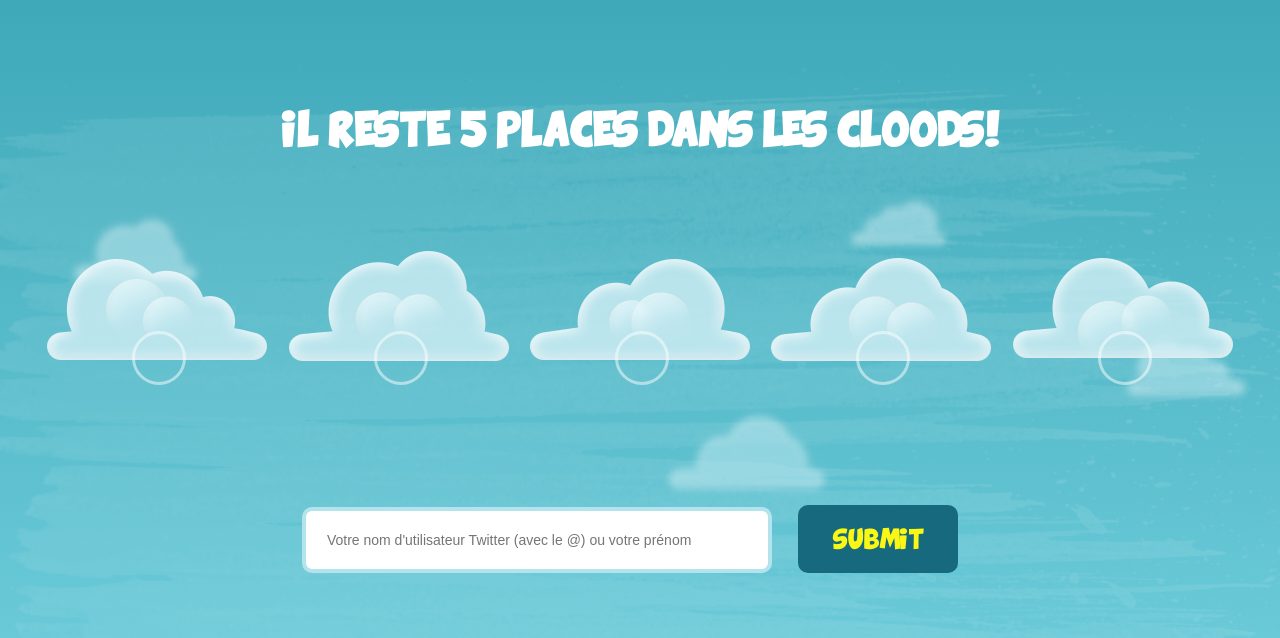
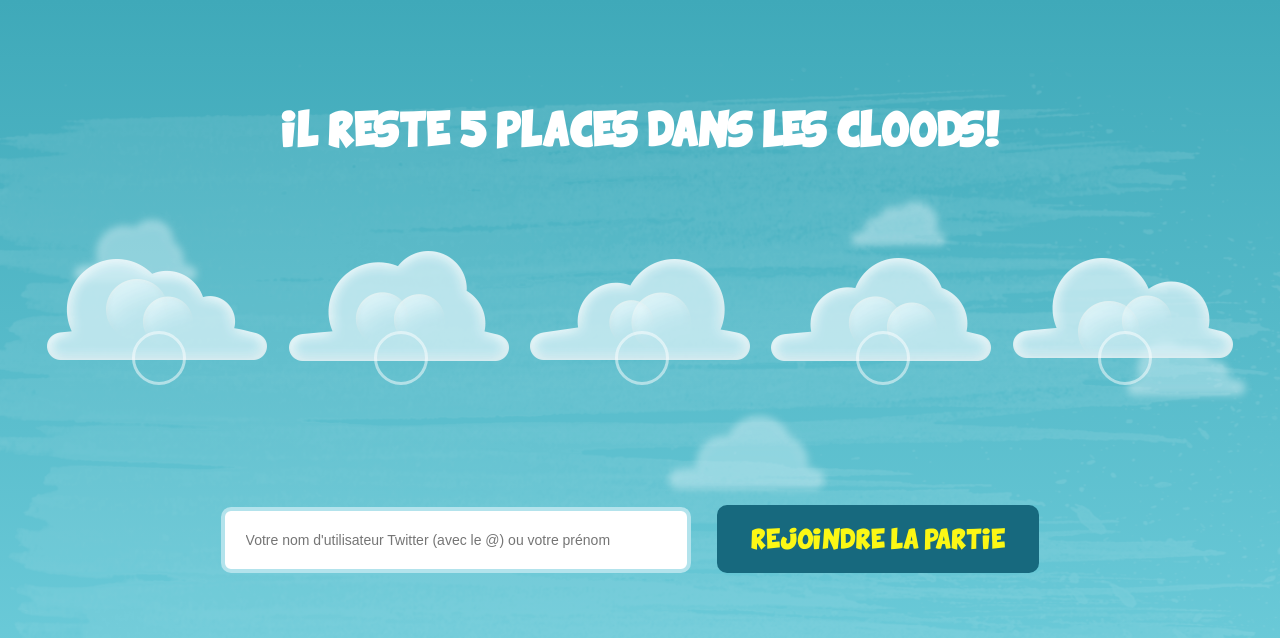
Before and after one commit to mapado/CatchMemeAll, a website: page client/play.html in a window 1280 px wide. Drawn offline with Linux system fonts and the light colour scheme; files that its build step writes are made by us from their sources; no server answers; files whose address does not match are found by name.

Commit message:
Give the submit button a nice text value
Signed-off-by: Balthazar Rouberol <balthazar.rouberol@mapado.com>

```diff
--- a/client/play.html
+++ b/client/play.html
@@ -49,7 +49,7 @@
         <form id="username-content">
             <input type="text" id="username" placeholder="Votre nom d'utilisateur Twitter (avec le @) ou votre prénom" />
             <input type="hidden" id="isTwitter" value="0" />
-            <input type="submit" class="button" />
+            <input type="submit" class="button" value="Rejoindre la partie"/>
         </form>
 
 	</div>
```
